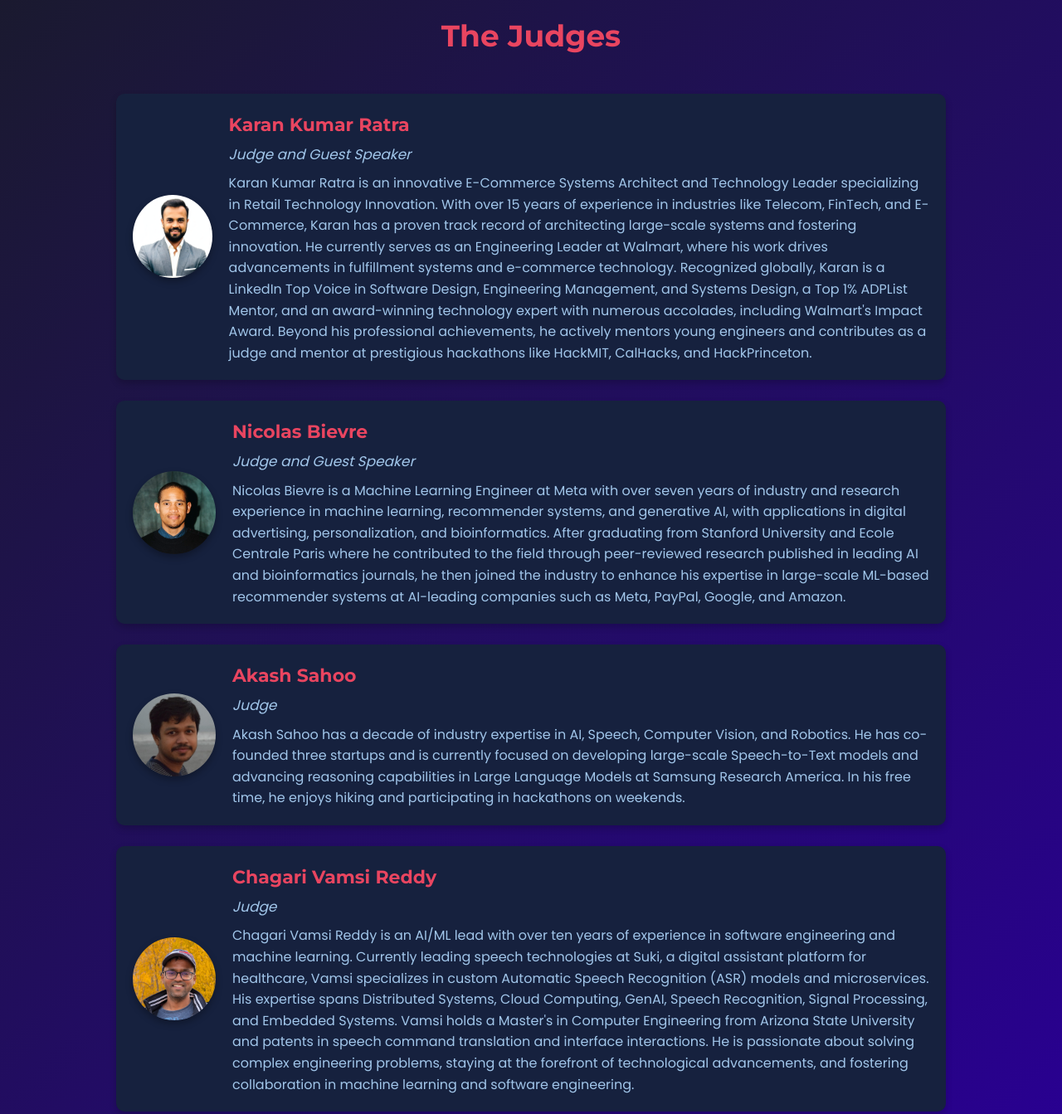
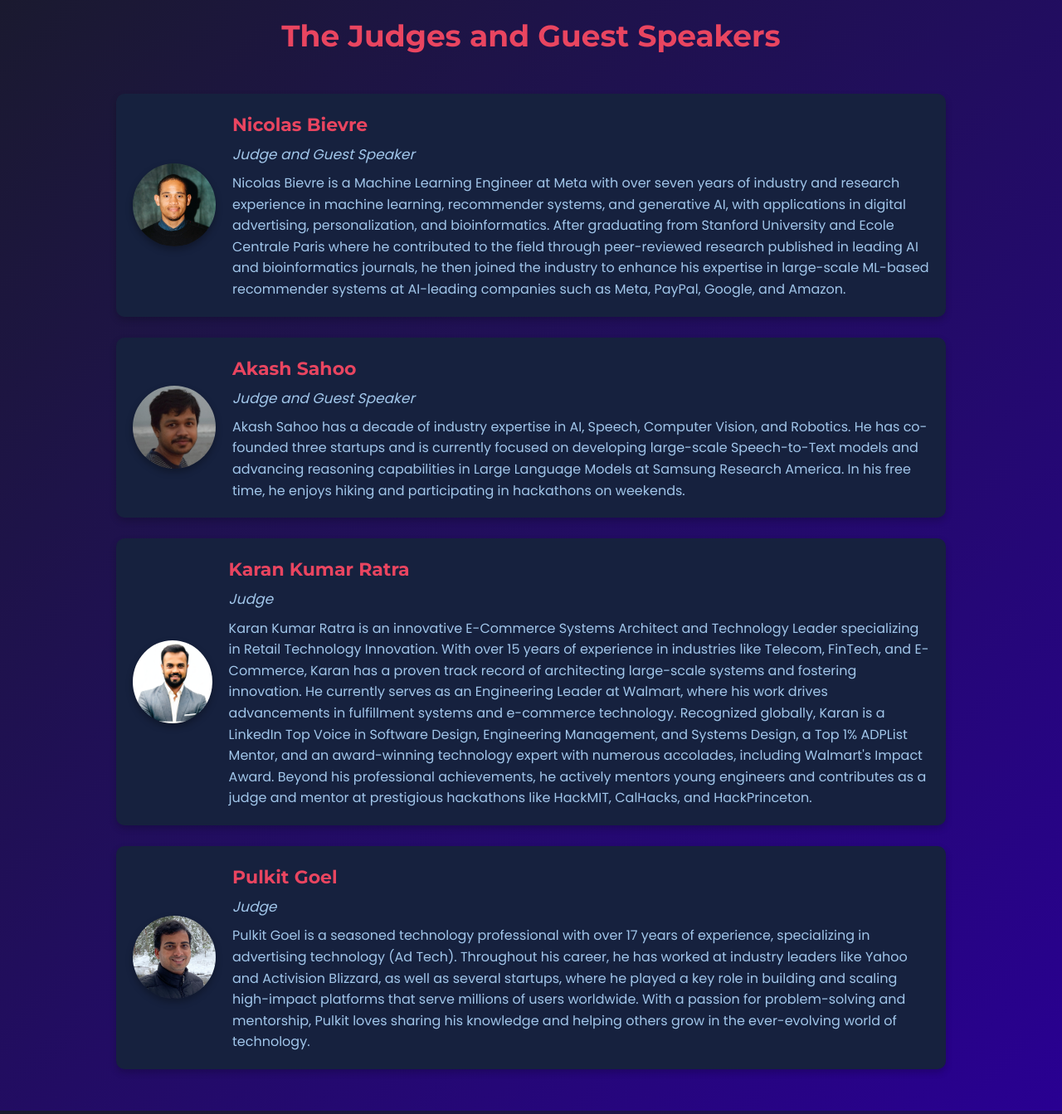
Before and after one commit to nitaigos/nitaigos.github.io, a plain HTML site: page index.html in a window 1280 px wide. Shown: the part 2500-3843 px from the top of the page at 83% size. Drawn offline with Linux system fonts and the light colour scheme.

Commit message:
almost final judges for hackathon commit

```diff
--- a/index.html
+++ b/index.html
@@ -122,30 +122,13 @@
             </div>
     </section>
 
-    <!-- Judges Section -->
+    <!-- Judges and Guest Speakers Section -->
     <section id="judges">
-        <h2>The Judges</h2>
+        <h2>The Judges and Guest Speakers</h2>
         <div class="judges-grid">
             <!-- Judge 1 -->
             <div class="judge">
-                <img src="images/hackathon judge 4.png" alt="Judge 4" class="judge-photo">
-                <div class="judge-info">
-                    <h3>Karan Kumar Ratra</h3>
-                    <p class="judge-position">Judge and Guest Speaker</p>
-                    <p class="judge-bio">Karan Kumar Ratra is an innovative E-Commerce Systems Architect and Technology Leader specializing in Retail
-                    Technology Innovation. With over 15 years of experience in industries like Telecom, FinTech, and E-Commerce,
-                    Karan has a proven track record of architecting large-scale systems and fostering innovation. He currently serves
-                    as an Engineering Leader at Walmart, where his work drives advancements in fulfillment systems and e-commerce
-                    technology. Recognized globally, Karan is a LinkedIn Top Voice in Software Design, Engineering Management, and
-                    Systems Design, a Top 1% ADPList Mentor, and an award-winning technology expert with numerous accolades,
-                    including Walmart's Impact Award. Beyond his professional achievements, he actively mentors young engineers and
-                    contributes as a judge and mentor at prestigious hackathons like HackMIT, CalHacks, and HackPrinceton.</p>
-                </div>
-            </div>
-
-            <!-- Judge 2 -->
-            <div class="judge">
-                <img src="images/hackathon judge 3.jpeg" alt="Judge 3" class="judge-photo">
+                <img src="images/hackathon judge 1.jpeg" alt="Judge 3" class="judge-photo">
                 <div class="judge-info">
                     <h3>Nicolas Bievre</h3>
                     <p class="judge-position">Judge and Guest Speaker</p>
@@ -158,12 +141,12 @@
                 </div>
             </div>
 
-            <!-- Judge 3 -->
+            <!-- Judge 2 -->
             <div class="judge">
                 <img src="images/hackathon judge 2.jpeg" alt="Judge 2" class="judge-photo">
                 <div class="judge-info">
                     <h3>Akash Sahoo</h3>
-                    <p class="judge-position">Judge</p>
+                    <p class="judge-position">Judge and Guest Speaker</p>
                     <p class="judge-bio">Akash Sahoo has a decade of industry expertise in AI, Speech, Computer Vision, and Robotics.
                         He has co-founded three startups and is currently focused on developing large-scale Speech-to-Text models and
                         advancing reasoning capabilities in Large Language Models at Samsung Research America. In his free time, he enjoys
@@ -171,20 +154,34 @@
                 </div>
             </div>
 
+            <!-- Judge 3 -->
+            <div class="judge">
+                <img src="images/hackathon judge 3.png" alt="Judge 4" class="judge-photo">
+                <div class="judge-info">
+                    <h3>Karan Kumar Ratra</h3>
+                    <p class="judge-position">Judge</p>
+                    <p class="judge-bio">Karan Kumar Ratra is an innovative E-Commerce Systems Architect and Technology Leader specializing in Retail
+                    Technology Innovation. With over 15 years of experience in industries like Telecom, FinTech, and E-Commerce,
+                    Karan has a proven track record of architecting large-scale systems and fostering innovation. He currently serves
+                    as an Engineering Leader at Walmart, where his work drives advancements in fulfillment systems and e-commerce
+                    technology. Recognized globally, Karan is a LinkedIn Top Voice in Software Design, Engineering Management, and
+                    Systems Design, a Top 1% ADPList Mentor, and an award-winning technology expert with numerous accolades,
+                    including Walmart's Impact Award. Beyond his professional achievements, he actively mentors young engineers and
+                    contributes as a judge and mentor at prestigious hackathons like HackMIT, CalHacks, and HackPrinceton.</p>
+                </div>
+            </div>
+
             <!-- Judge 4 -->
             <div class="judge">
-                <img src="images/hackathon judge 1.png" alt="Judge 1" class="judge-photo">
+                <img src="images/hackathon judge 4.jpeg" alt="Judge 1" class="judge-photo">
                 <div class="judge-info">
-                   <h3>Chagari Vamsi Reddy</h3>
+                   <h3>Pulkit Goel</h3>
                    <p class="judge-position">Judge</p>
-                    <p class="judge-bio">Chagari Vamsi Reddy is an AI/ML lead with over ten years of experience in software engineering
-                    and machine learning. Currently leading speech technologies at Suki, a digital assistant platform
-                    for healthcare, Vamsi specializes in custom Automatic Speech Recognition (ASR) models and microservices.
-                    His expertise spans Distributed Systems, Cloud Computing, GenAI, Speech Recognition, Signal Processing,
-                    and Embedded Systems. Vamsi holds a Master's in Computer Engineering from Arizona State University and
-                    patents in speech command translation and interface interactions. He is passionate about solving complex
-                    engineering problems, staying at the forefront of technological advancements, and fostering collaboration
-                    in machine learning and software engineering.</p>
+                    <p class="judge-bio">Pulkit Goel is a seasoned technology professional with over 17 years of experience, specializing
+                        in advertising technology (Ad Tech). Throughout his career, he has worked at industry leaders like Yahoo and
+                        Activision Blizzard, as well as several startups, where he played a key role in building and scaling high-impact
+                        platforms that serve millions of users worldwide. With a passion for problem-solving and mentorship, Pulkit loves
+                        sharing his knowledge and helping others grow in the ever-evolving world of technology.</p>
                 </div>
             </div>
         </div>
```
Also changed, not shown: images/hackathon judge 1.jpeg (renamed from images/hackathon judge 3.jpeg), images/hackathon judge 1.png (deleted), images/hackathon judge 3.png (renamed from images/hackathon judge 4.png), images/hackathon judge 4.jpeg (added).
